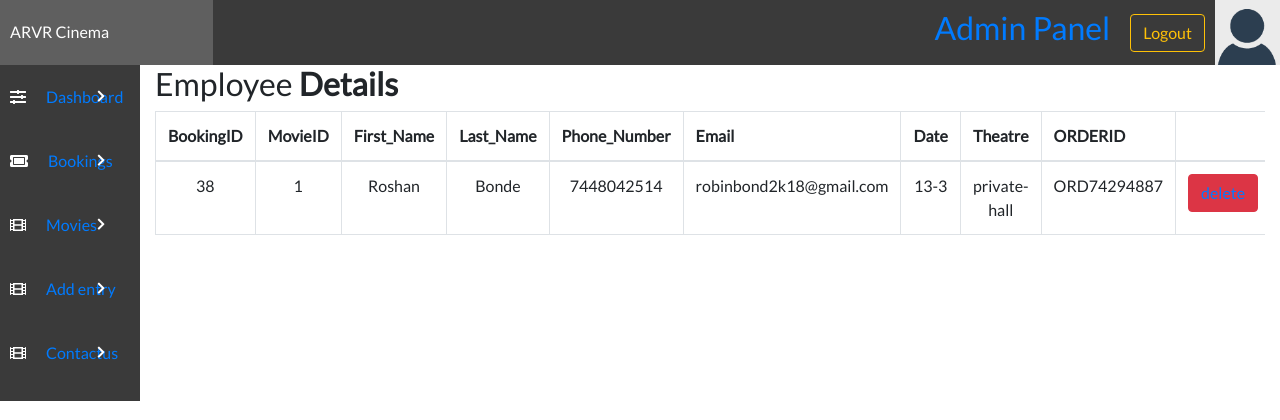
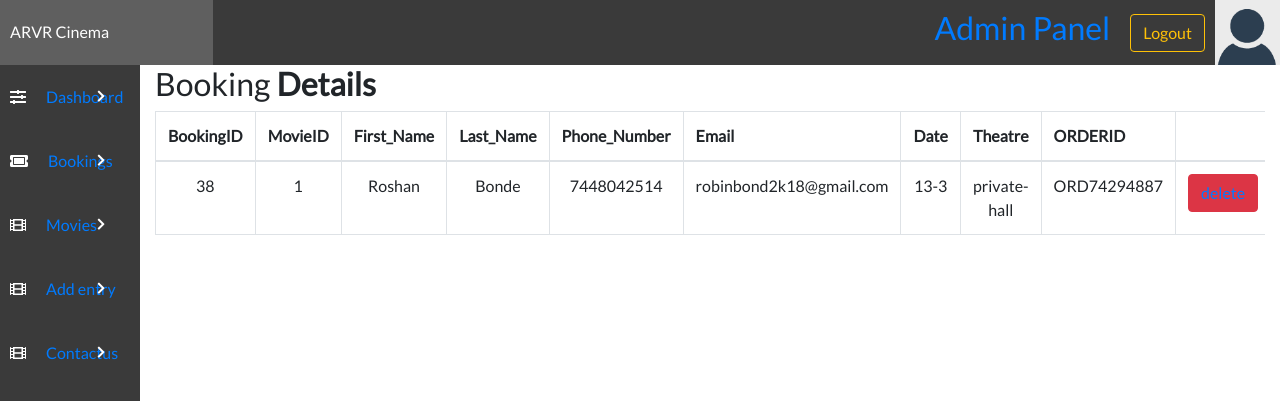
Before and after one commit to aman05382/movie_ticket_booking_system_php, a PHP site: page /Railway_Reservation_System/admin/view.php in a window 1280 px wide. Shown: the top 420 px of the page. Run offline with PHP 8.4, Linux system fonts and the light colour scheme; a user stored in the database is signed in; data comes from the database, SQL or seed files in the repository; some libraries are stand-ins or nearby versions.

Commit message:
title fix

```diff
--- a/admin/view.php
+++ b/admin/view.php
@@ -62,7 +62,7 @@ if (isset($_POST['but_logout'])) {
                     <div class="table-title">
                         <div class="row">
                             <div class="col-sm-8">
-                                <h2>Employee <b>Details</b></h2>
+                                <h2>Booking <b>Details</b></h2>
                             </div>
                             <!--<div class="col-sm-4">
                                 <a href='add.php'><button type="button" class="btn btn-info add-new"><i class="fa fa-plus"></i> Add New</button></a>
```
